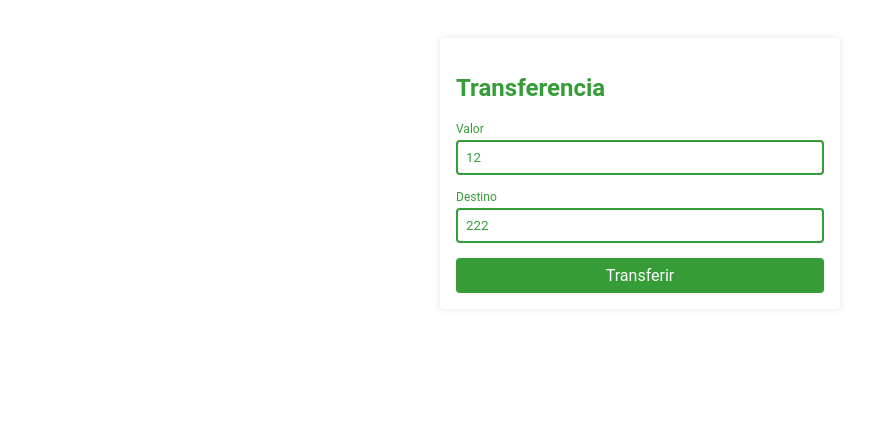
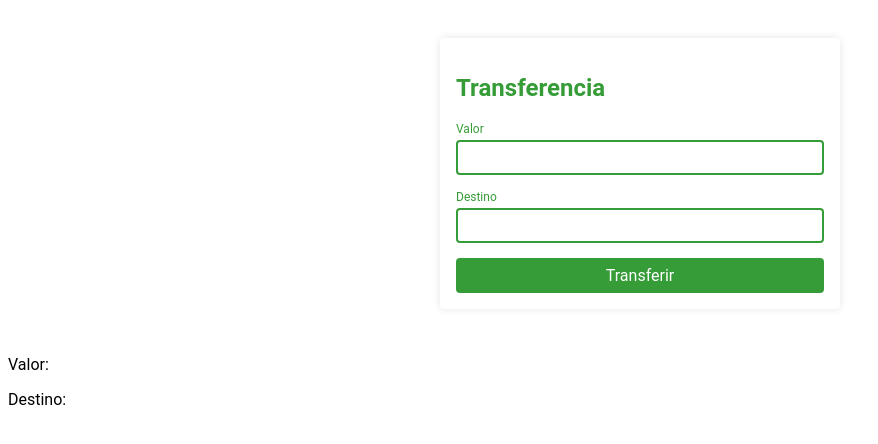
Before and after one commit to ThiSBernardo/ByteBank, an Angular app: page / in a window 1280 px wide. Shown: the top 444 px of the page, without its empty margins (0-878 px from the left). Built offline with nearby package versions, Linux system fonts and the light colour scheme.

Commit message:
definição dos valores

```diff
--- a/src/app/app.component.html
+++ b/src/app/app.component.html
@@ -1 +1,6 @@
-<app-nova-transferencia></app-nova-transferencia>
+<app-nova-transferencia
+  (aoTransferir)="transferir($event)"
+></app-nova-transferencia>
+
+<p>Valor: {{ transferencia?.valor }}</p>
+<p>Destino: {{ transferencia?.destino }}</p>
--- a/src/app/app.component.ts
+++ b/src/app/app.component.ts
@@ -7,4 +7,10 @@
 })
 export class AppComponent {
   title = 'bytebank';
+  transferencia: any = {};
+
+  transferir($event){
+console.log($event)
+this.transferencia = $event;
+  }
 }
--- a/src/app/nova-transferencia/nova-transferencia.component.ts
+++ b/src/app/nova-transferencia/nova-transferencia.component.ts
@@ -1,4 +1,4 @@
-import { Component } from "@angular/core";
+import { Component, EventEmitter, Output } from "@angular/core";
 
 @Component({
   selector: 'app-nova-transferencia',
@@ -8,13 +8,22 @@
 
 export class NovaTransferenciaComponent {
 
-valor: number = 12;
-destino: number = 222;
+  @Output() aoTransferir = new EventEmitter<any>();
 
-transferir(){
-  console.log('transferencia solicitada com sucesso');
-  console.log('Valor: ', this.valor);
-  console.log('Destino: ', this.destino);
+  valor: number;
+  destino: number;
 
+  transferir() {
+    console.log('transferencia solicitada com sucesso');
+
+    const valorEmitir = { valor: this.valor, destino: this.destino };
+    this.aoTransferir.emit(valorEmitir);
+
+    this.limparCampos();
+  }
+
+  limparCampos() {
+    this.valor = 0;
+    this.destino = 0;
+  }
 }
-}
```
